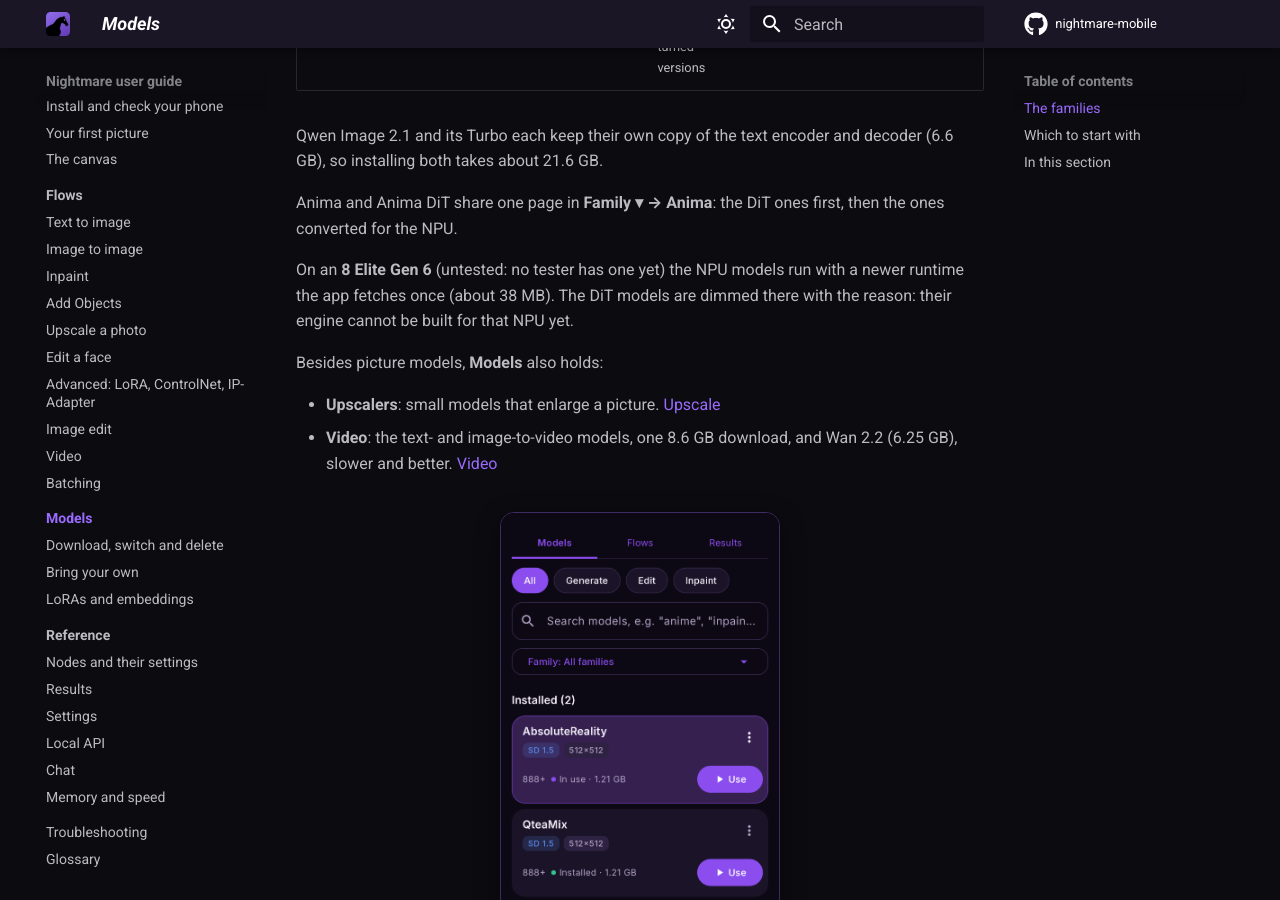
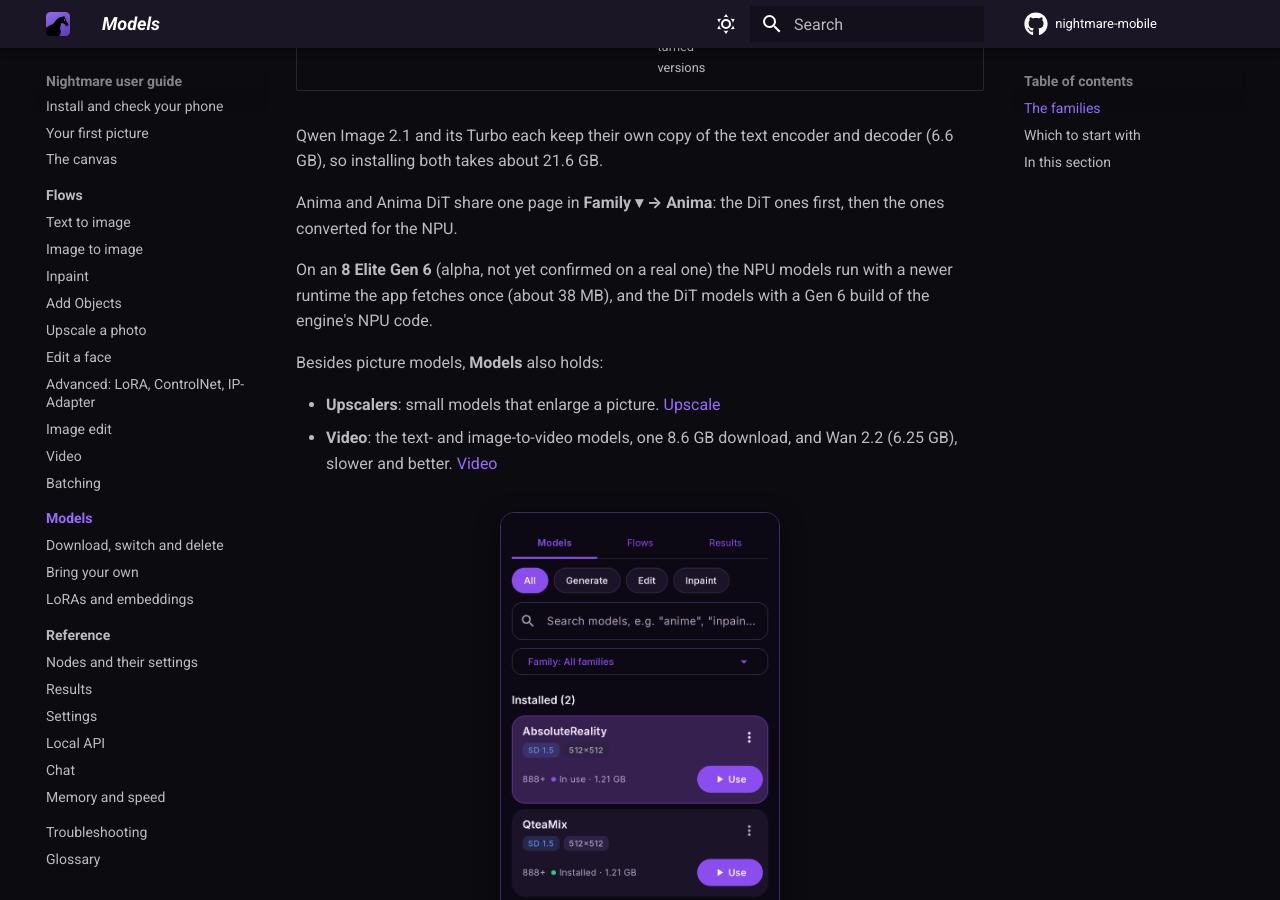
Before and after one commit to AbrahamPaulJ/nightmare-mobile, an MkDocs documentation site: the page built from guide/pages/models/index.md, in a window 1280 px wide and 900 px high, scrolled down 2823 px. Built offline with MkDocs 1.6.1 and Material for MkDocs 9.7.7, drawn with Linux system fonts in a browser that asks for light colours; comment, search, counter and statistics services are not loaded.

Commit message:
README/NOTICE/guide: 8 Elite Gen 6 (runtime fix, DiT alpha), 8 Gen 1 encoder on the CPU, RAM released after a starved run
Co-Authored-By: Claude Opus 5.5 <noreply@anthropic.com>
Claude-Session: https://claude.ai/code/session_01Bp4EnsXvGARAtPjimimbPL

```diff
--- a/guide/pages/models/index.md
+++ b/guide/pages/models/index.md
@@ -32,9 +32,8 @@ so installing both takes about 21.6 GB.
 Anima and Anima DiT share one page in **Family ▾ → Anima**: the DiT ones first, then the ones
 converted for the NPU.
 
-On an **8 Elite Gen 6** (untested: no tester has one yet) the NPU models run with a newer runtime the app
-fetches once (about 38 MB). The DiT models are dimmed there with the reason: their engine cannot be built for
-that NPU yet.
+On an **8 Elite Gen 6** (alpha, not yet confirmed on a real one) the NPU models run with a newer runtime the app
+fetches once (about 38 MB), and the DiT models with a Gen 6 build of the engine's NPU code.
 
 Besides picture models, **Models** also holds:
 
```
Also changed, not shown: guide/pages/index.md (+2 -1 lines), guide/pages/reference/settings.md (+1 -1 lines), README.md, 1 other file.
